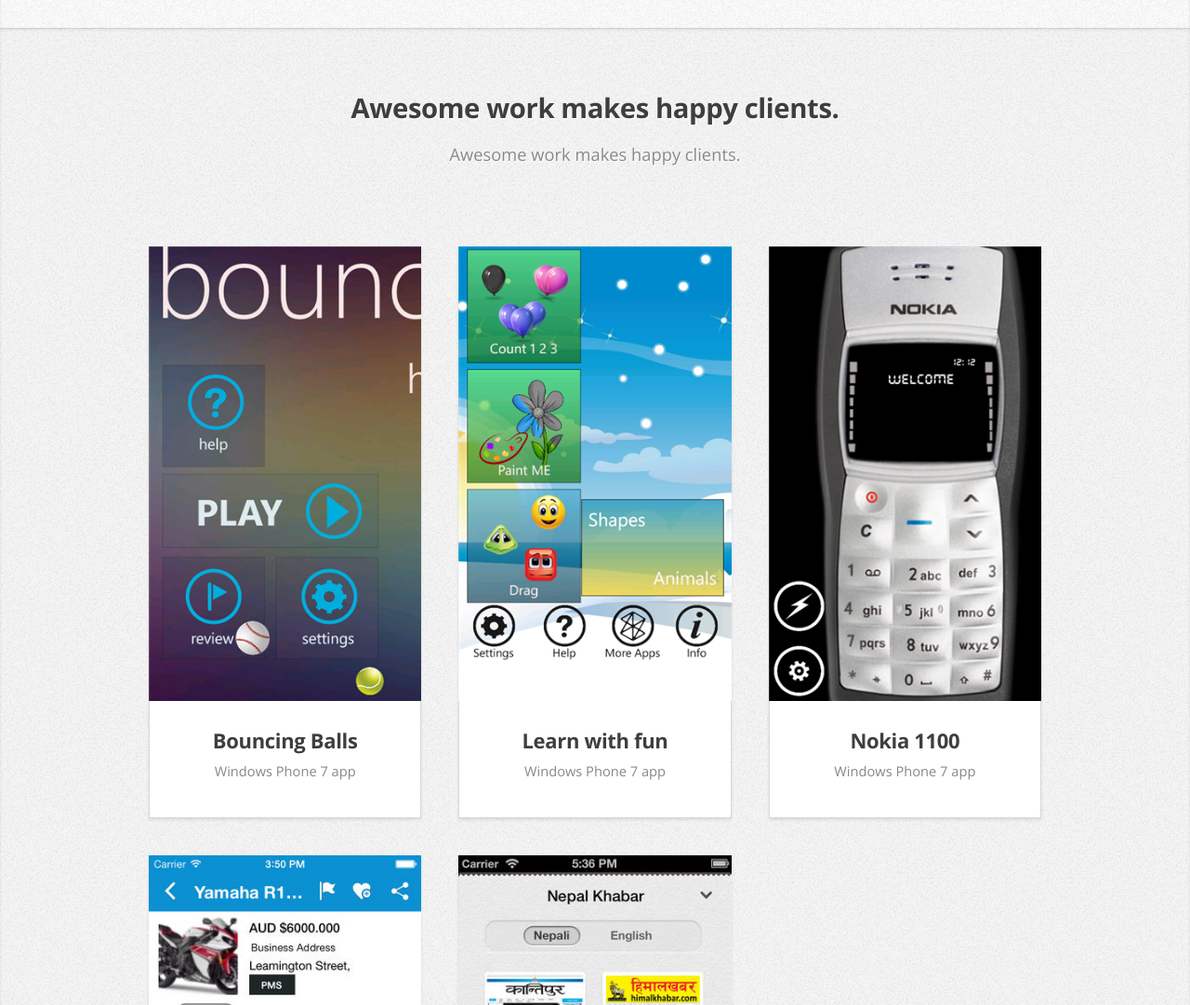
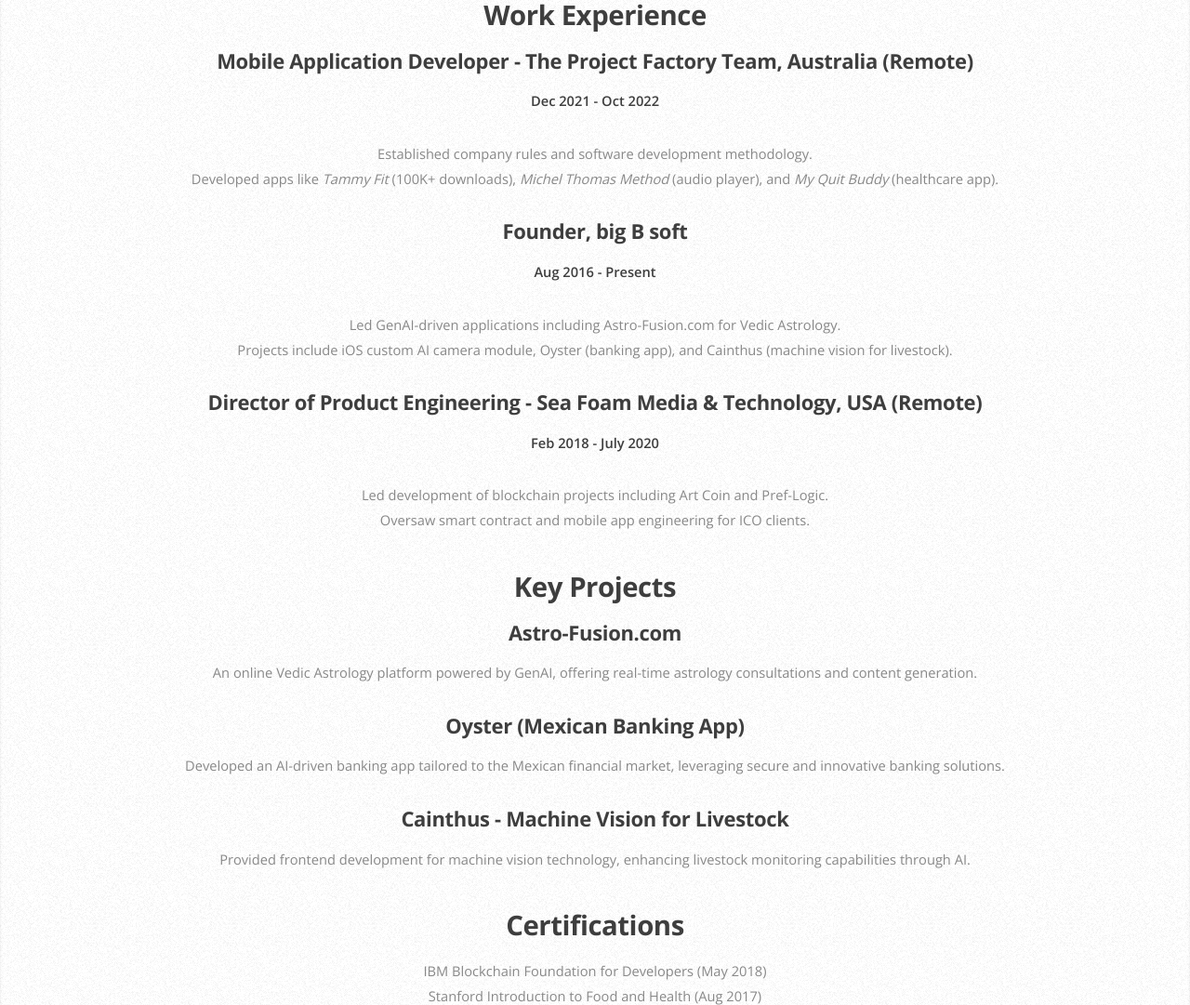
Before and after one commit to bishalg/bishalg.github.io, a plain HTML site: page index.html in a window 1280 px wide. Shown: the part 1719-2800 px from the top of the page at 93% size. Drawn offline with nearby package versions, Linux system fonts and the light colour scheme.

Commit message:
Update index.html

```diff
--- a/index.html
+++ b/index.html
@@ -6,7 +6,7 @@
 		<meta name="description" content="Product Engineer" />
 		<meta name="keywords" content="bishal, ghimire, AI, ML, NLP, LLM, GenAI, iOS, iPhone, Nepal, Kathmandu, mobile, app, github, stackoverflow, tutorials" />
 		<link href="http://fonts.googleapis.com/css?family=Open+Sans:300,600,700" rel="stylesheet" />
-        	<link href="github-widget/github-widget.css" rel="stylesheet" type="text/css" />
+        <link href="github-widget/github-widget.css" rel="stylesheet" type="text/css" />
 		<script src="js/jquery.min.js"></script>
 		<script src="js/config.js"></script>
 		<script src="js/skel.min.js"></script>
@@ -26,16 +26,13 @@
 			<link rel="stylesheet" href="css/style.css" />
 			<link rel="stylesheet" href="css/style-desktop.css" />
 		</noscript>
-		<h1>Hi, I'm <strong>Bishal Ghimire</strong>, a Product Engineer with over 15 years of experience.</h1>
-    			<p>I specialize in developing AI and software products, focusing on GenAI, NLP, and LLM solutions. With a background in leading teams and projects, I bring a wealth of knowledge in mobile app development, machine learning, and innovative product engineering.</p>
-    			<a href="#work" class="button button-big">Learn more about my work</a>
 		<!--[if lte IE 9]><link rel="stylesheet" href="css/ie9.css" /><![endif]-->
 		<!--[if lte IE 8]><script src="js/html5shiv.js"></script><link rel="stylesheet" href="css/ie8.css" /><![endif]-->
 		<!--[if lte IE 7]><link rel="stylesheet" href="css/ie7.css" /><![endif]-->
 	</head>
 	<body>
 
-		<!-- Nav -->
+			<!-- Nav -->
 			<nav id="nav">
 				<ul class="container">
 					<li><a href="#top">Top</a></li>
@@ -45,7 +42,7 @@
 				</ul>
 			</nav>
 
-		<!-- Home -->
+			<!-- Home -->
 			<div class="wrapper wrapper-style1 wrapper-first">
 				<article class="container" id="top">
 					<div class="row">
@@ -54,21 +51,23 @@
 						</div>
 						<div class="8u">
 							<header>
-								<h1>Hi. I'm <strong>Bishal Ghimire</strong>.</h1>
+								<h1 style="font-size: 1.5em;">Hi, I'm <strong>Bishal Ghimire</strong></h1>
+								<p style="font-size: 0.9em;">Product Engineer with over 15 years of experience.</p>
+								<p style="font-size: 0.9em;">I specialize in developing AI-powered software products, with a strong focus on GenAI, NLP, and large language model (LLM) solutions. My journey includes over a decade in software engineering, team leadership, and mobile app innovation, along with expertise in machine learning and AI product engineering.</p>
+								<p style="font-size: 0.9em;">Notable projects include fitness and language learning apps, blockchain-based investment platforms, and AI-driven real-time applications. I am passionate about combining cutting-edge technology with practical, user-focused solutions.</p>
+								<a href="#work" class="button button-big">Learn more about my work</a>
 							</header>
-							<p>I am an <strong>iOS developer</strong> </p>
-							<a href="#work" class="button button-big">Learn about what I do</a>
 						</div>
 					</div>
 				</article>
 			</div>
 
-		<!-- Work -->
+			<!-- Work -->
 			<div class="wrapper wrapper-style2">
 				<article id="work">
 					<header>
-						<h2>I design and build amazing Mobile apps.</h2>
-						<span>The apps you would love to download on your device.</span>
+						<h2>I design and build amazing Apps.</h2>
+						<span>The Apps you would love to use.</span>
 					</header>
 					<div class="container">
 						<div class="row">
@@ -136,10 +135,66 @@
 						<a href="#portfolio" class="button button-big">See some of my recent work</a>
 					</footer>
 				</article>
+			</div>
 
+			<div class="wrapper">
 
+			<section id="experience">
+				<h2>Work Experience</h2>
+				<div class="job">
+					<h3>Mobile Application Developer - The Project Factory Team, Australia (Remote)</h3>
+					<p><strong>Dec 2021 - Oct 2022</strong></p>
+					<ul>
+						<li>Established company rules and software development methodology.</li>
+						<li>Developed apps like <em>Tammy Fit</em> (100K+ downloads), <em>Michel Thomas Method</em> (audio player), and <em>My Quit Buddy</em> (healthcare app).</li>
+					</ul>
+				</div>
+				<div class="job">
+					<h3>Founder, big B soft</h3>
+					<p><strong>Aug 2016 - Present</strong></p>
+					<ul>
+						<li>Led GenAI-driven applications including Astro-Fusion.com for Vedic Astrology.</li>
+						<li>Projects include iOS custom AI camera module, Oyster (banking app), and Cainthus (machine vision for livestock).</li>
+					</ul>
+				</div>
+				<div class="job">
+					<h3>Director of Product Engineering - Sea Foam Media & Technology, USA (Remote)</h3>
+					<p><strong>Feb 2018 - July 2020</strong></p>
+					<ul>
+						<li>Led development of blockchain projects including Art Coin and Pref-Logic.</li>
+						<li>Oversaw smart contract and mobile app engineering for ICO clients.</li>
+					</ul>
+				</div>
+			</section>
 
-			</div>
+			<section id="projects">
+				<h2>Key Projects</h2>
+				<div class="project">
+					<h3>Astro-Fusion.com</h3>
+					<p>An online Vedic Astrology platform powered by GenAI, offering real-time astrology consultations and content generation.</p>
+				</div>
+				<div class="project">
+					<h3>Oyster (Mexican Banking App)</h3>
+					<p>Developed an AI-driven banking app tailored to the Mexican financial market, leveraging secure and innovative banking solutions.</p>
+				</div>
+				<div class="project">
+					<h3>Cainthus - Machine Vision for Livestock</h3>
+					<p>Provided frontend development for machine vision technology, enhancing livestock monitoring capabilities through AI.</p>
+				</div>
+			</section>
+
+			<section id="certificates">
+				<h2>Certifications</h2>
+				<ul>
+					<li>IBM Blockchain Foundation for Developers (May 2018)</li>
+					<li>Stanford Introduction to Food and Health (Aug 2017)</li>
+					<li>iOS App Development Basics (Dec 2015)</li>
+					<li>Introduction to Swift Programming (Oct 2015)</li>
+				</ul>
+			</section>
+
+		</div>
+
 
 		<!-- Portfolio -->
 			<div class="wrapper wrapper-style3">
@@ -260,19 +315,8 @@
 									<li class="googleplus"><a href="http://plus.google.com/bishal.ghimire" class="fa fa-google-plus"><span>Google+</span></a></li>
 									<li class="github"><a href="https://github.com/bishalg" class="fa fa-github"><span>Github</span></a></li>
                                     <li class="blogger"><a href="http://tutorialsios.blogspot.com/" class="fa fa-blogger"><span>Blogger</span></a></li>
-									<!--
-                                    <li class="tumblr"><a href="#" class="fa fa-tumblr"><span>Tumblr</span></a></li>
-                                    <li class="dribbble"><a href="http://dribbble.com/n33" class="fa fa-dribbble"><span>Dribbble</span></a></li>
-									<li class="rss"><a href="#" class="fa fa-rss"><span>RSS</span></a></li>
-									<li class="instagram"><a href="#" class="fa fa-instagram"><span>Instagram</span></a></li>
-									<li class="foursquare"><a href="#" class="fa fa-foursquare"><span>Foursquare</span></a></li>
-									<li class="skype"><a href="#" class="fa fa-skype"><span>Skype</span></a></li>
-									<li class="soundcloud"><a href="#" class="fa fa-soundcloud"><span>Soundcloud</span></a></li>
-									<li class="youtube"><a href="#" class="fa fa-youtube"><span>YouTube</span></a></li>
-
-									<li class="flickr"><a href="#" class="fa fa-flickr"><span>Flickr</span></a></li>
-									<li class="vimeo"><a href="#" class="fa fa-vimeo"><span>Vimeo</span></a></li>
-									-->
+									<li class="ticktok"><a href="https://www.tiktok.com/@bishalghi" class="fa fa-tiktok"><span>Tiktok</span></a></li>
+									<li class="astro-fusion"><a href="https://astro-fusion.com" class="fa fa-star"><span>Astro-Fusion</span></a></li>
 								</ul>
 								<hr />
 							</div>
```
